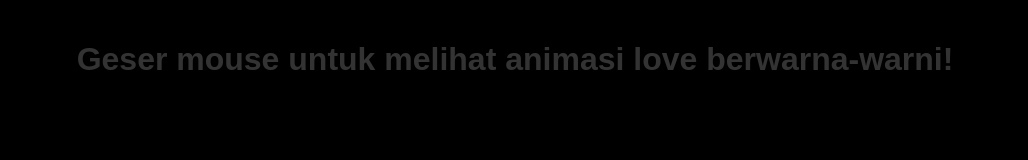
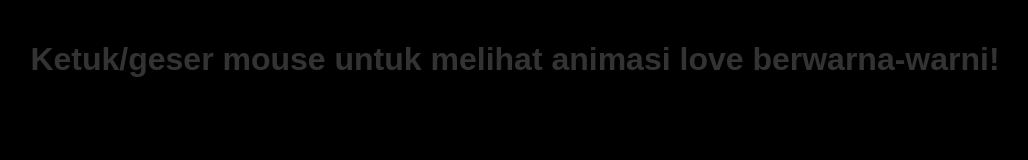
Before and after one commit to arga-fyt7/MySecondLove, a plain HTML site: page index.html in a window 1280 px wide. Shown: the whole page, without its empty margins (125-1153 px from the left). Drawn offline with Linux system fonts and the light colour scheme.

Commit message:
Update index.html

```diff
--- a/index.html
+++ b/index.html
@@ -7,7 +7,7 @@
   <link rel="stylesheet" href="styles1.css">
 </head>
 <body>
-  <h1>Geser mouse untuk melihat animasi love berwarna-warni!</h1>
+  <h1>Ketuk/geser mouse untuk melihat animasi love berwarna-warni!</h1>
   <script src="script1.js"></script>
 </body>
 </html>
```
